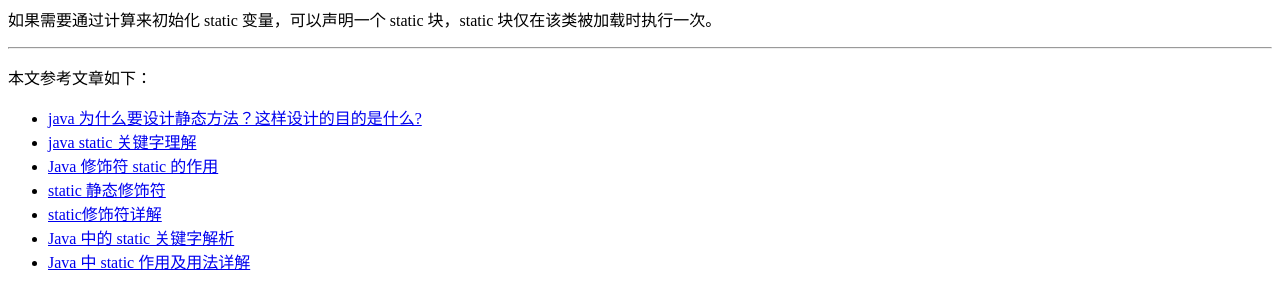
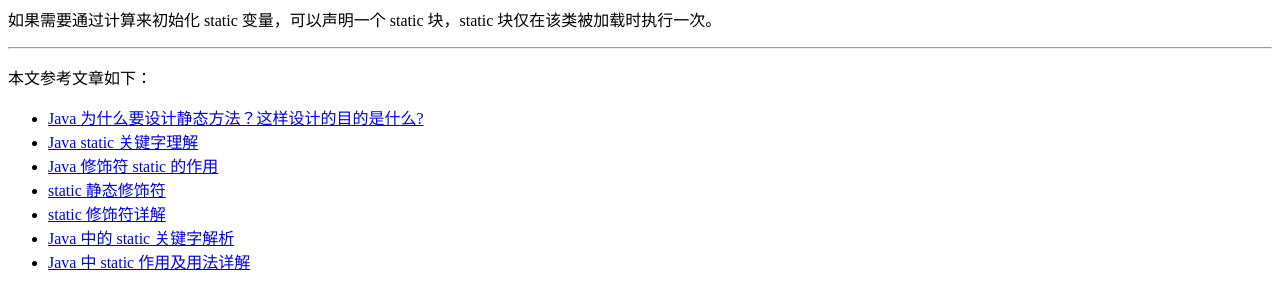
Before and after one commit to Edger/edger.github.io, a Jekyll site: the page built from _posts/2019-04-17-Java-static.md, in a window 1280 px wide and 900 px high, scrolled down 4431 px. Shown: the part 150-458 px from the top of the window. Built offline with Jekyll 4.4.1, drawn with Linux system fonts in a browser that asks for light colours; comment, search, counter and statistics services are not loaded.

```diff
--- a/_posts/2019-04-17-Java-static.md
+++ b/_posts/2019-04-17-Java-static.md
@@ -187,10 +187,10 @@ private static final String TAG = "TAG";
 
 本文参考文章如下：
 
-- [java 为什么要设计静态方法？这样设计的目的是什么?](https://www.zhihu.com/question/51258904)
-- [java static 关键字理解](https://www.jianshu.com/p/b1259f641d09)
+- [Java 为什么要设计静态方法？这样设计的目的是什么?](https://www.zhihu.com/question/51258904)
+- [Java static 关键字理解](https://www.jianshu.com/p/b1259f641d09)
 - [Java 修饰符 static 的作用](https://blog.csdn.net/yuxin1100/article/details/51679303)
 - [static 静态修饰符](https://www.jianshu.com/p/289d3c1735f0)
-- [static修饰符详解](https://blog.csdn.net/u012152619/article/details/46003303)
+- [static 修饰符详解](https://blog.csdn.net/u012152619/article/details/46003303)
 - [Java 中的 static 关键字解析](https://www.cnblogs.com/dolphin0520/p/3799052.html)
 - [Java 中 static 作用及用法详解](https://blog.csdn.net/fengyuzhengfan/article/details/38082999)
```
